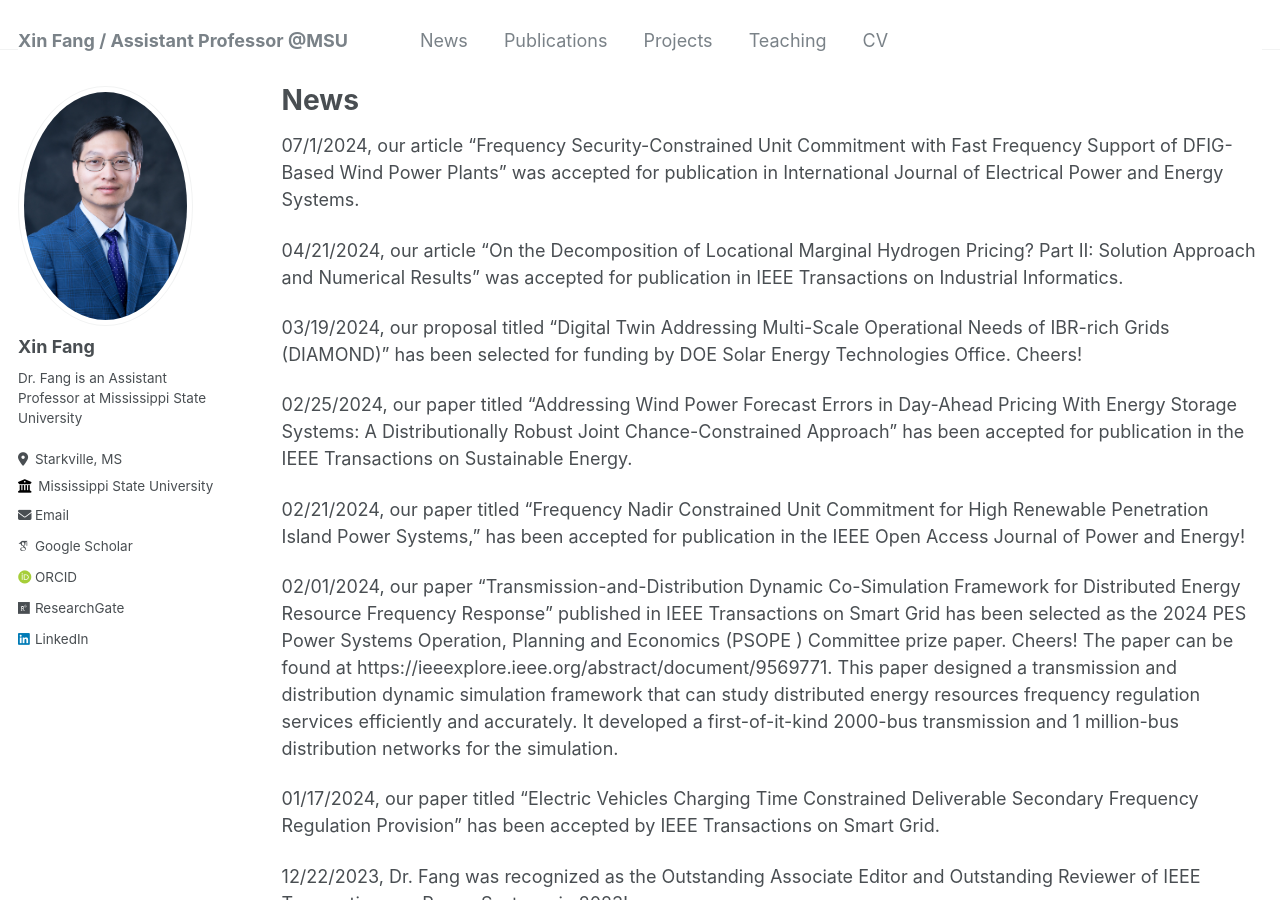
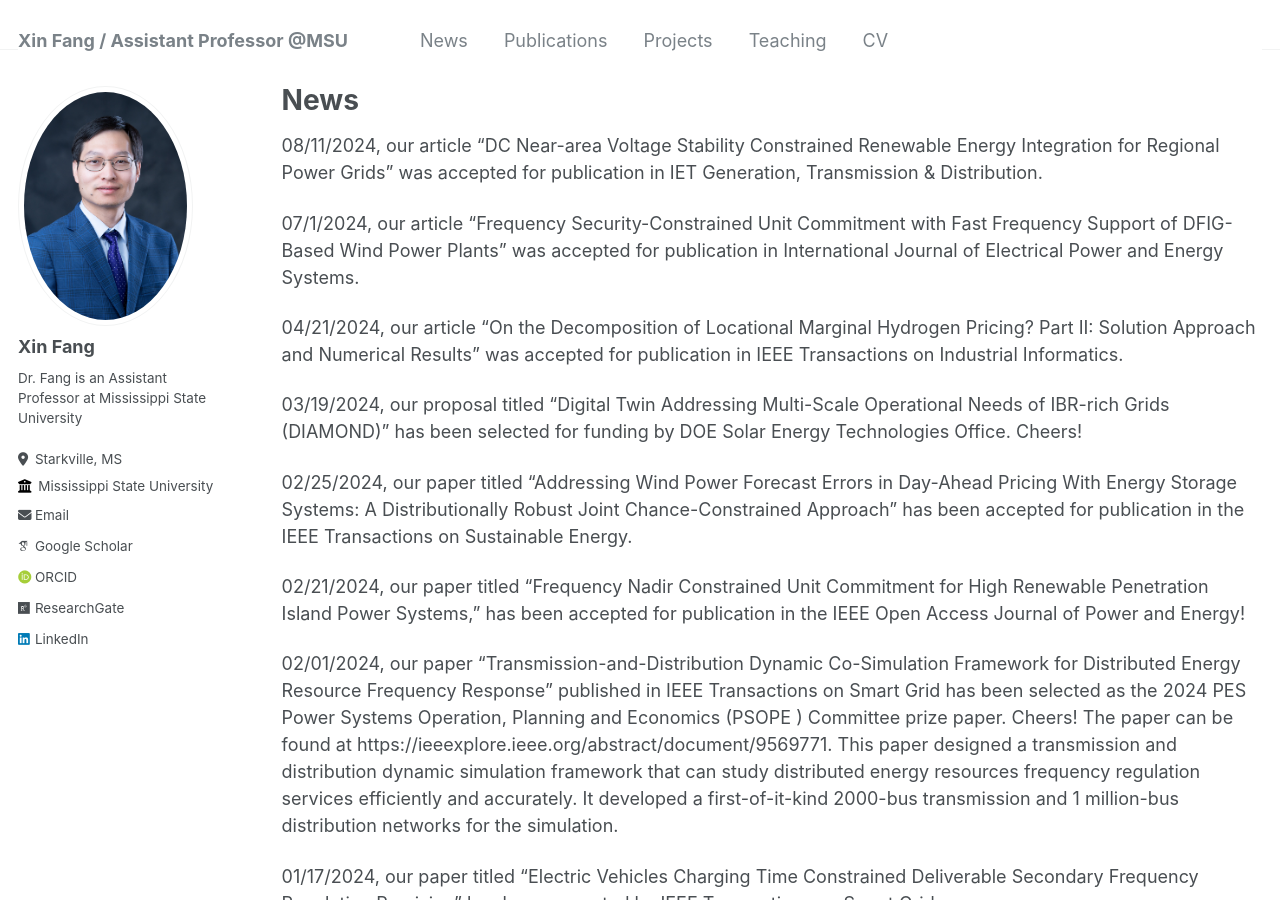
Before and after one commit to XinFang88/xinfang88.github.io, a Jekyll site: the page built from _pages/news.md, in a window 1280 px wide and 900 px high. Built offline with Jekyll 4.4.1, drawn with Linux system fonts in a browser that asks for light colours; some web fonts are replaced.

Commit message:
Update news.md

```diff
--- a/_pages/news.md
+++ b/_pages/news.md
@@ -6,6 +6,8 @@ author_profile: true
 ---
 
 {% include base_path %}
+
+08/11/2024, our article "DC Near-area Voltage Stability Constrained Renewable Energy Integration for Regional Power Grids" was accepted for publication in IET Generation, Transmission & Distribution.
 
 07/1/2024, our article "Frequency Security-Constrained Unit Commitment with Fast Frequency Support of DFIG-Based Wind Power Plants" was accepted for publication in International Journal of Electrical Power and Energy Systems.
 
```
